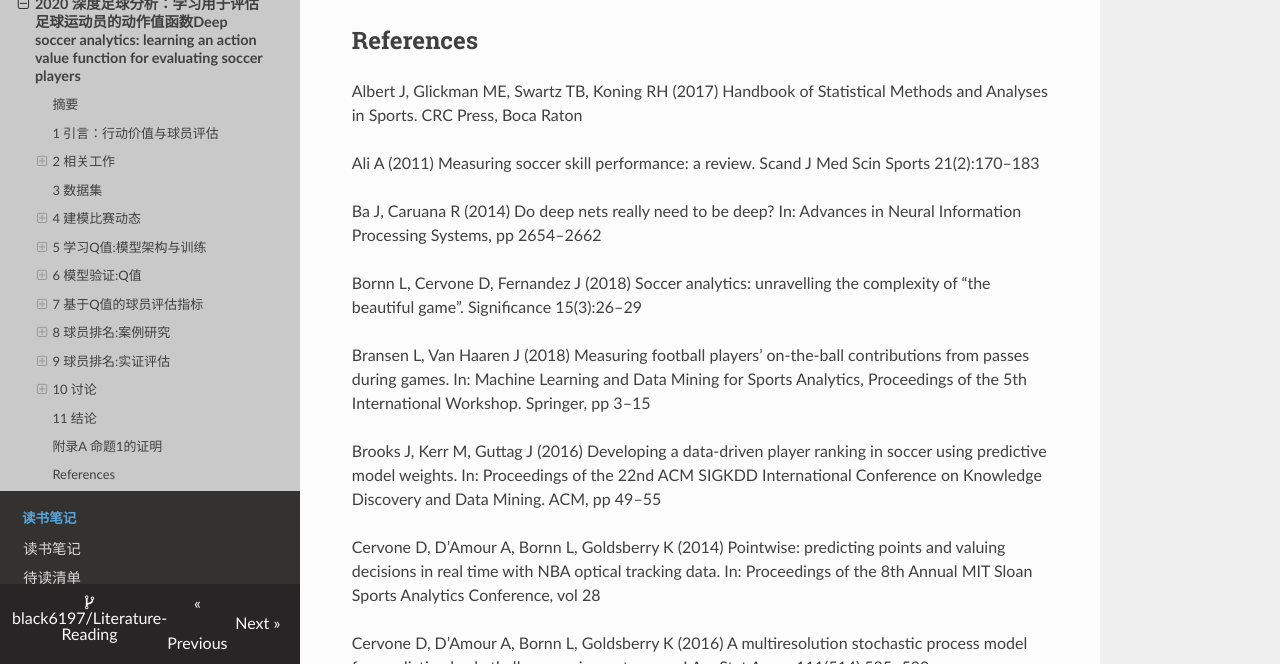
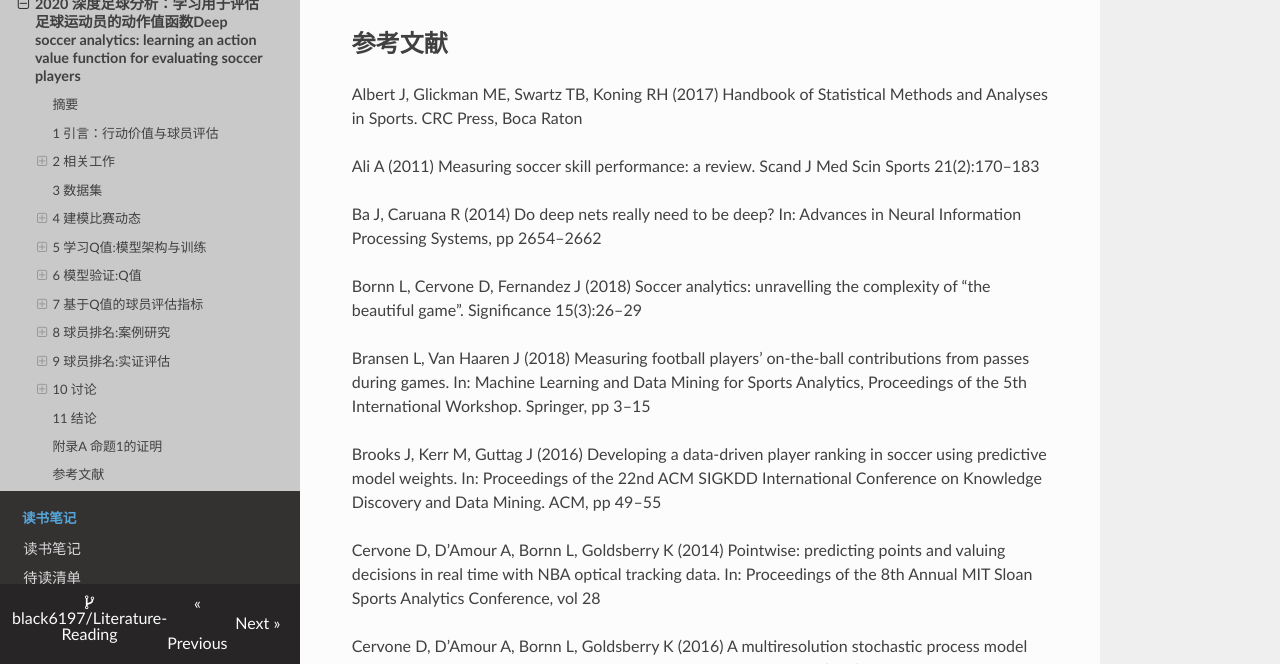
Before and after one commit to black6197/Literature-Reading, an MkDocs documentation site: the page built from docs/papers/soccer-analytics/Deep_soccer_analytics2020.md, in a window 1280 px wide and 900 px high, scrolled down 27162 px, cut to the strip 236-900 px from the top of the window. Built offline with MkDocs 1.6.1, drawn with Linux system fonts in a browser that asks for light colours; nearby versions of some CDN libraries.

Commit message:
Update Deep_soccer_analytics2020.md

```diff
--- a/docs/papers/soccer-analytics/Deep_soccer_analytics2020.md
+++ b/docs/papers/soccer-analytics/Deep_soccer_analytics2020.md
@@ -444,7 +444,7 @@ QAAR指标将给定球员i下一个行动的预期未来总奖励与给定随机
 
 最终结论(11)应用了方程(7)。
 
-##**References**
+##**参考文献**
 <a id="ref-1"></a>
 Albert J, Glickman ME, Swartz TB, Koning RH (2017) Handbook of Statistical Methods and Analyses in Sports. CRC Press, Boca Raton
 
```
